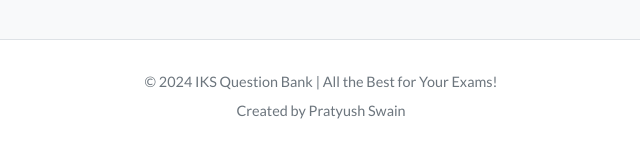
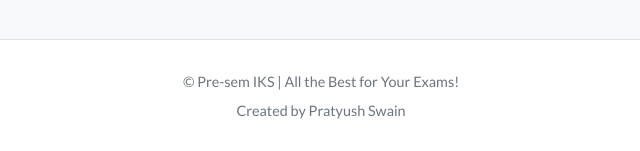
Before and after one commit to pratyushswain01/Bsc.Physics_Pratyush, a plain HTML site: page module2.html in a window 1280 px wide. Shown: the part 7415-7566 px from the top of the page, 319-959 px from the left. Drawn offline with Linux system fonts and the light colour scheme.

Commit message:
Update module2.html

```diff
--- a/module2.html
+++ b/module2.html
@@ -400,8 +400,8 @@
 
     </main>
 
-    <footer>
-        <p>© 2024 IKS Question Bank | All the Best for Your Exams!</p>
+       <footer>
+        <p>© Pre-sem IKS | All the Best for Your Exams!</p>
         <p>Created by Pratyush Swain</p>
     </footer>
 
```
